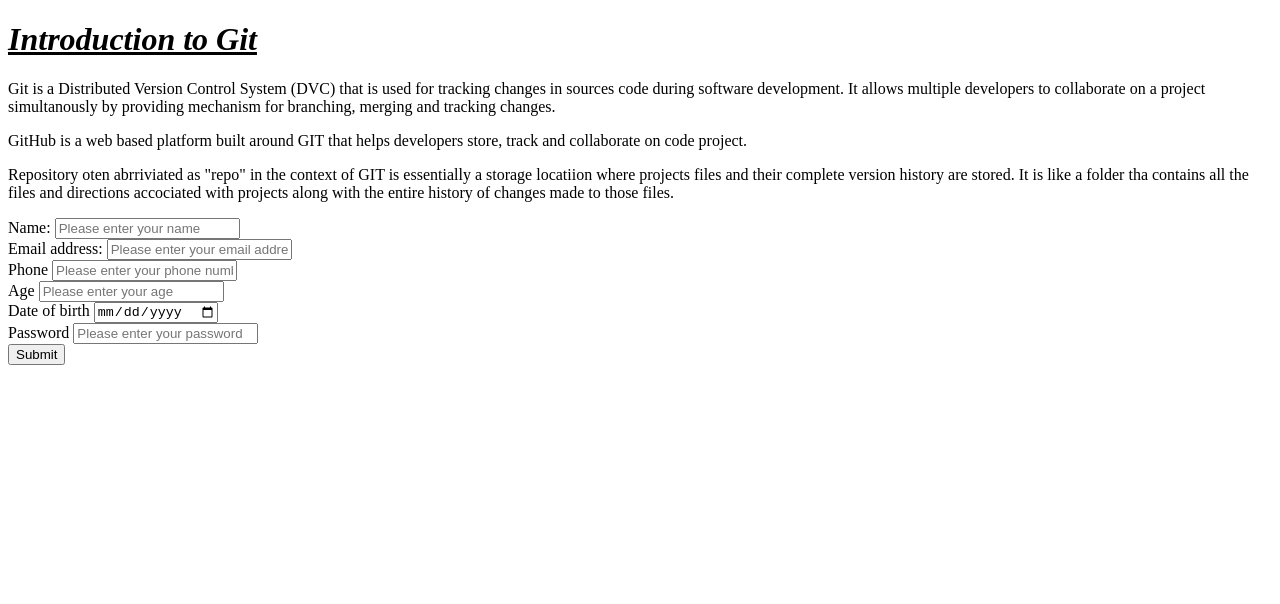
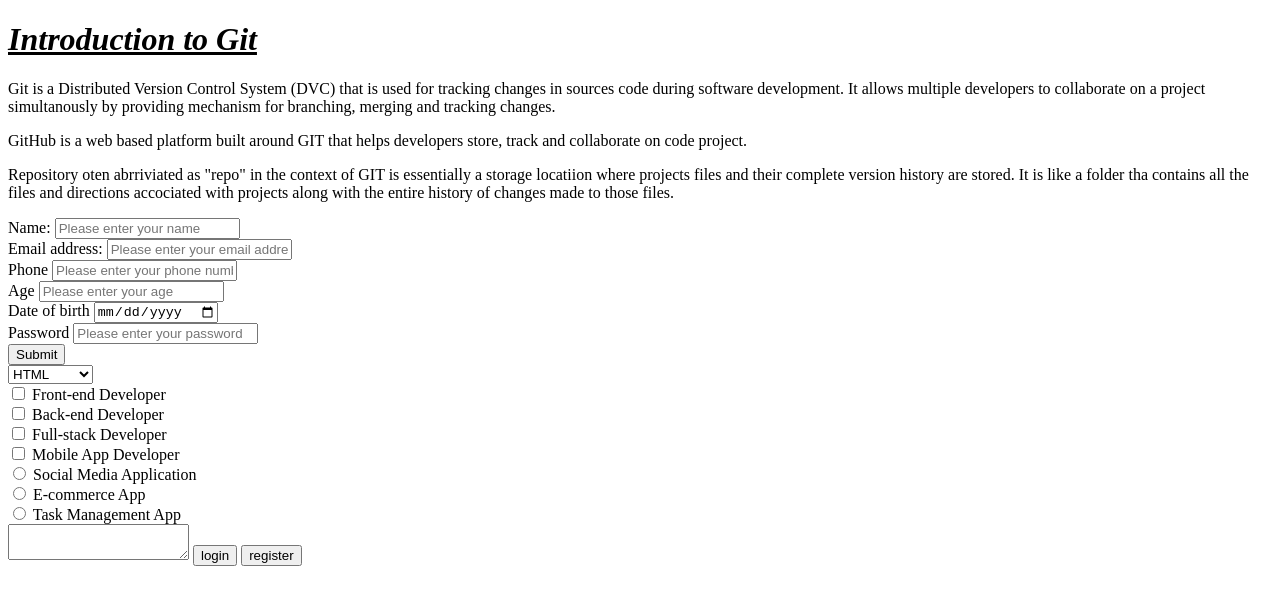
Before and after one commit to LanreOlaitanJr/New-Classwork, a plain HTML site: page index.html in a window 1280 px wide. Drawn offline with Linux system fonts and the light colour scheme.

Commit message:
form element update

```diff
--- a/index.html
+++ b/index.html
@@ -31,17 +31,50 @@
       <label for="">Name:</label>
       <input type="text" placeholder="Please enter your name" /><br />
       <label for="">Email address:</label>
-      <input type="email" placeholder="Please enter your email address"><br>
+      <input type="email" placeholder="Please enter your email address" /><br />
       <label for="">Phone</label>
-      <input type="tel" placeholder="Please enter your phone number"><br>
+      <input type="tel" placeholder="Please enter your phone number" /><br />
       <label for="">Age</label>
-      <input type="number" placeholder="Please enter your age"><br>
+      <input type="number" placeholder="Please enter your age" /><br />
       <label for="">Date of birth</label>
-      <input type="date" placeholder="please enter your DOB"><br>
+      <input type="date" placeholder="please enter your DOB" /><br />
       <label for="">Password</label>
-      <input type="password" placeholder="Please enter your password"><br>
-      <input type="Submit">
+      <input type="password" placeholder="Please enter your password" /><br />
+      <input type="Submit" />
+    </form>
+    <form action="">
+      <select>
+        <option value="">HTML</option>
+        <option value="">CSS</option>
+        <option value="">JavaScript</option>
+        <option value="">Database</option>
+      </select>
+      <div>
+        <input type="checkbox" />
+        <label for="">Front-end Developer</label><br />
 
+        <input type="checkbox" />
+        <label for="">Back-end Developer</label><br />
+
+        <input type="checkbox" />
+        <label for="">Full-stack Developer</label><br />
+
+        <input type="checkbox" />
+        <label for="">Mobile App Developer</label><br />
+      </div>
+      <div>
+        <input type="radio" />
+        <label for="">Social Media Application</label><br />
+
+        <input type="radio" />
+        <label for="">E-commerce App</label><br />
+
+        <input type="radio" />
+        <label for="">Task Management App</label><br />
+      </div>
+      <textarea name="" id=""></textarea>
+      <button>login</button>
+      <button>register</button>
     </form>
   </body>
 </html>
```
